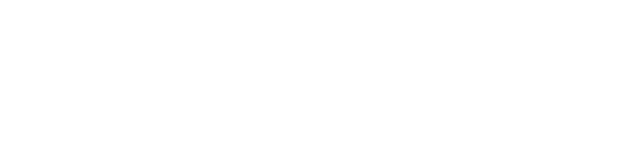
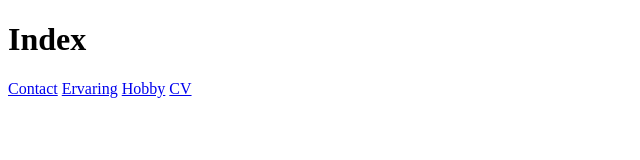
Before and after one commit to ArnePelkmans/Project-1, a plain HTML site: page index.html in a window 1280 px wide. Shown: the whole page, without its empty margins (0-640 px from the left). Drawn offline with Linux system fonts and the light colour scheme.

Commit message:
Update index.html

```diff
--- a/index.html
+++ b/index.html
@@ -4,9 +4,14 @@
     <meta charset="UTF-8">
     <meta http-equiv="X-UA-Compatible" content="IE=edge">
     <meta name="viewport" content="width=device-width, initial-scale=1.0">
-    <title>Document</title>
+    <title>Index</title>
 </head>
 <body>
+    <h1>Index</h1>
+    <a href="contact.html">Contact</a>
+    <a href="ervaring.html">Ervaring</a>
+    <a href="hobby.html">Hobby</a>
+    <a href="cv.html">CV</a>
 
 </body>
 </html>
```
